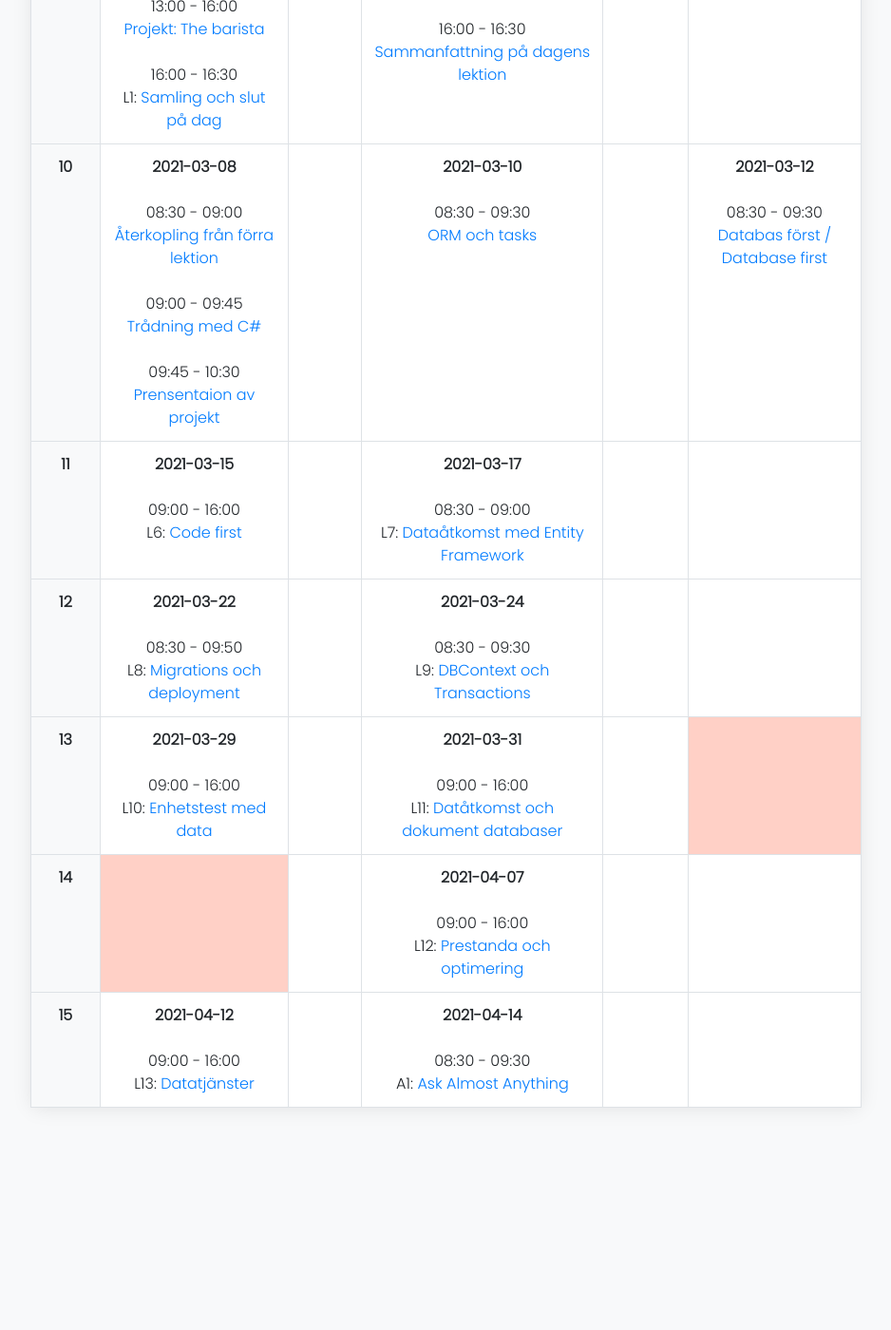
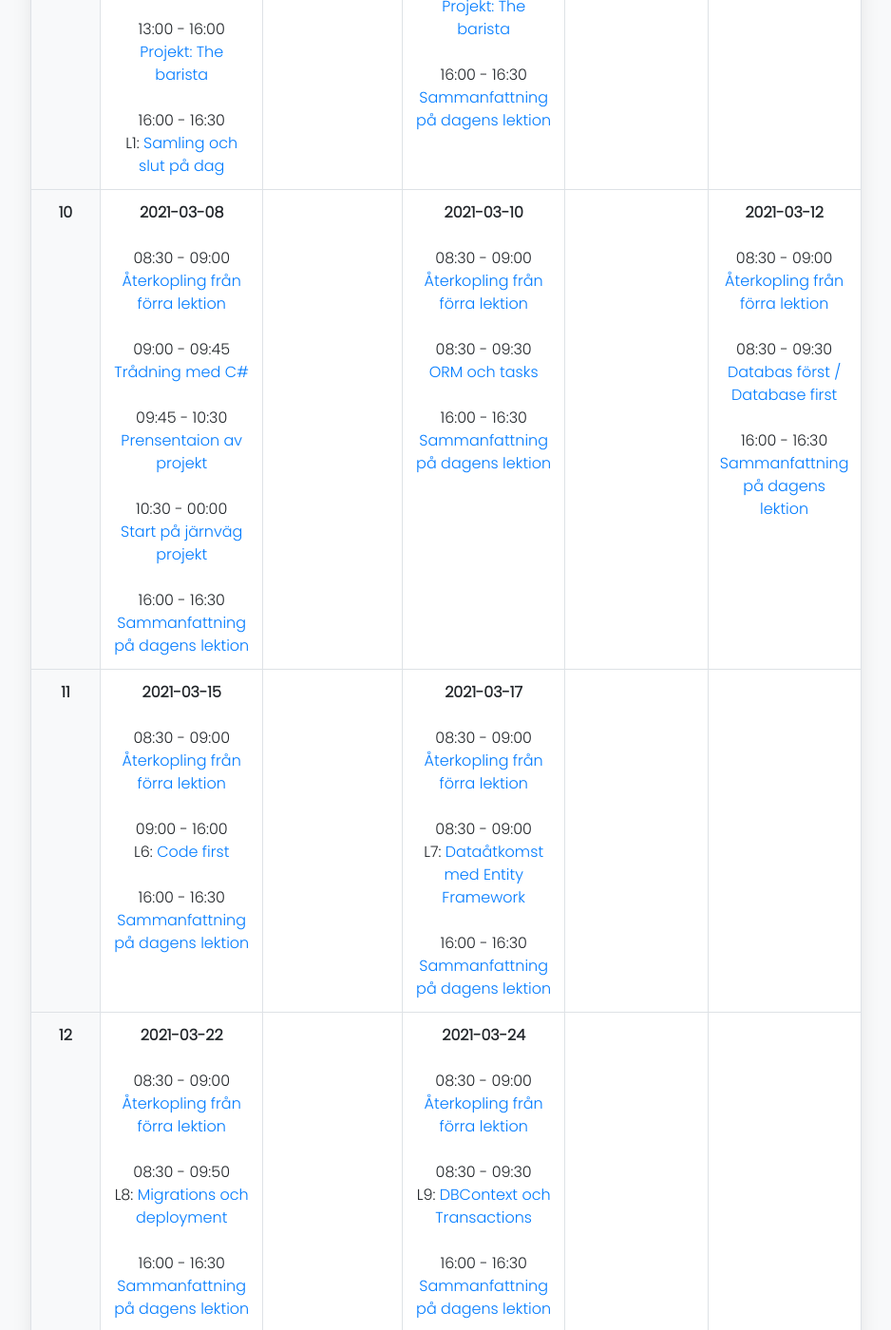
Before and after one commit to PGBSNH20/PGBSNH20-dataatkomst, a Jekyll site: the page built from schedule.md, in a window 1280 px wide and 1400 px high, scrolled down 553 px. Shown: the whole window at 95% size, without its empty margins (171-1109 px from the left). Built offline with Jekyll 4.4.1, drawn with Linux system fonts in a browser that asks for light colours; nearby versions of some CDN libraries; before the commit the page ends 1759 px from its top, so only the background shows below that; some of the changed text lies outside the part shown.

Commit message:
Updates schedule

```diff
--- a/_data/schedule.yml
+++ b/_data/schedule.yml
@@ -115,12 +115,30 @@ weeks:
       description: "Hur har ni implementerat projektet, typ 5+ min per grupp"
       start-full: 20210308T094500
       end-full: 20210308T103000
+    - activity: standup
+      title: "Start på järnväg projekt"
+      titleEn: "Start på railway project"
+      description: "Introduktion till nästa projekt"
+      start-full: 20210308T103000
+      end-full: 20210308T11000
+    - activity: standup
+      title: "Sammanfattning på dagens lektion"
+      titleEn: "Summary of the lecture of the day"
+      description: "Är där frågor? Landing."
+      start-full: 20210308T160000
+      end-full: 20210308T163000
   - day: 2021-03-09
     weekday: "Tisdag"
     activities: null
   - day: 2021-03-10
     weekday: "Onsdag"
     activities:
+    - activity: standup
+      title: "Återkopling från förra lektion"
+      titleEn: "Get together and start of day"
+      description: "Är där frågor sen förra lektion? Boarding card"
+      start-full: 20210310T083000
+      end-full: 20210310T090000
     - activity: lecture
       title: "ORM och tasks"
       titleEn: "ORM and tasks"
@@ -128,12 +146,24 @@ weeks:
       description: "Man använder ett ORM till automatisk att kopla data till objekter, vi titter på hur man kan göra det. Vi försätter med att titta på hur man kan jobba asynkront i C#, i nu med tasks"
       start-full: 20210310T083000
       end-full: 20210310T093000
+    - activity: standup
+      title: "Sammanfattning på dagens lektion"
+      titleEn: "Summary of the lecture of the day"
+      description: "Är där frågor? Landing."
+      start-full: 20210310T160000
+      end-full: 20210310T163000
   - day: 2021-03-11
     weekday: "Torsdag"
     activities: null
   - day: 2021-03-12
     weekday: "Fredag"
     activities:
+    - activity: standup
+      title: "Återkopling från förra lektion"
+      titleEn: "Get together and start of day"
+      description: "Är där frågor sen förra lektion? Boarding card"
+      start-full: 20210312T083000
+      end-full: 20210312T090000
     - activity: lecture
       title: "Databas först / Database first"
       titleEn: "Database first"
@@ -142,6 +172,12 @@ weeks:
       start-full: 20210312T083000
       end-full: 20210312T093000
       discussion: https://github.com/PGBSNH20/PGBSNH20-dataatkomst/discussions/10
+    - activity: standup
+      title: "Sammanfattning på dagens lektion"
+      titleEn: "Summary of the lecture of the day"
+      description: "Är där frågor? Landing."
+      start-full: 20210312T160000
+      end-full: 20210312T163000
 - week: 11
   year: 2021
   description: Denna vecka går vi på gång att jobba med Entity Framework
@@ -149,6 +185,12 @@ weeks:
   - day: 2021-03-15
     weekday: "Måndag"
     activities:
+    - activity: standup
+      title: "Återkopling från förra lektion"
+      titleEn: "Get together and start of day"
+      description: "Är där frågor sen förra lektion? Boarding card"
+      start-full: 20210315T083000
+      end-full: 20210315T090000
     - activity: lecture
       title: "Code first"
       titleEn: "Introduction"
@@ -157,12 +199,24 @@ weeks:
       description: "En teknik vart man skåper en databas utifrån sin kod"
       start-full: 20210315T090000
       end-full: 20210315T160000
+    - activity: standup
+      title: "Sammanfattning på dagens lektion"
+      titleEn: "Summary of the lecture of the day"
+      description: "Är där frågor? Landing."
+      start-full: 20210315T160000
+      end-full: 20210315T163000
   - day: 2021-03-16
     weekday: "Tisdag"
     activities: null
   - day: 2021-03-17
     weekday: "Onsdag"
     activities:
+    - activity: standup
+      title: "Återkopling från förra lektion"
+      titleEn: "Get together and start of day"
+      description: "Är där frågor sen förra lektion? Boarding card"
+      start-full: 20210317T083000
+      end-full: 20210317T090000
     - activity: lecture
       title: "Dataåtkomst med Entity Framework"
       titleEn: "Introduction"
@@ -171,6 +225,12 @@ weeks:
       description: "Dataåtkomst med Entity Framework"
       start-full: 20210317T083000
       end-full: 20210317T090000
+    - activity: standup
+      title: "Sammanfattning på dagens lektion"
+      titleEn: "Summary of the lecture of the day"
+      description: "Är där frågor? Landing."
+      start-full: 20210317T160000
+      end-full: 20210317T163000
   - day: 2021-03-18
     weekday: "Torsdag"
     lecture: null
@@ -184,6 +244,12 @@ weeks:
   - day: 2021-03-22
     weekday: "Måndag"
     activities:
+    - activity: standup
+      title: "Återkopling från förra lektion"
+      titleEn: "Get together and start of day"
+      description: "Är där frågor sen förra lektion? Boarding card"
+      start-full: 20210322T083000
+      end-full: 20210322T090000
     - activity: lecture
       title: "Migrations och deployment"
       titleEn: "Introduction"
@@ -192,12 +258,24 @@ weeks:
       description: "Migrations och deployment"
       start-full: 20210322T083000
       end-full: 20210322T095000
+    - activity: standup
+      title: "Sammanfattning på dagens lektion"
+      titleEn: "Summary of the lecture of the day"
+      description: "Är där frågor? Landing."
+      start-full: 20210322T160000
+      end-full: 20210322T163000
   - day: 2021-03-23
     weekday: "Tisdag"
     activities: null
   - day: 2021-03-24
     weekday: "Onsdag"
     activities:
+    - activity: standup
+      title: "Återkopling från förra lektion"
+      titleEn: "Get together and start of day"
+      description: "Är där frågor sen förra lektion? Boarding card"
+      start-full: 20210324T083000
+      end-full: 20210324T090000
     - activity: lecture
       title: "DBContext och Transactions"
       titleEn: "Introduction"
@@ -206,6 +284,12 @@ weeks:
       description: "DBContext och Transactions"
       start-full: 20210324T083000
       end-full: 20210324T093000
+    - activity: standup
+      title: "Sammanfattning på dagens lektion"
+      titleEn: "Summary of the lecture of the day"
+      description: "Är där frågor? Landing."
+      start-full: 20210324T160000
+      end-full: 20210324T163000
   - day: 2021-03-25
     weekday: "Torsdag"
     lecture: null
@@ -219,6 +303,12 @@ weeks:
   - day: 2021-03-29
     weekday: "Måndag"
     activities:
+    - activity: standup
+      title: "Återkopling från förra lektion"
+      titleEn: "Get together and start of day"
+      description: "Är där frågor sen förra lektion? Boarding card"
+      start-full: 20210329T083000
+      end-full: 20210329T090000
     - activity: lecture
       title: "Enhetstest med data"
       titleEn: "Introduction"
@@ -227,12 +317,24 @@ weeks:
       description: "Enhetstest med data"
       start-full: 20210329T090000
       end-full: 20210329T160000
+    - activity: standup
+      title: "Sammanfattning på dagens lektion"
+      titleEn: "Summary of the lecture of the day"
+      description: "Är där frågor? Landing."
+      start-full: 20210329T160000
+      end-full: 20210329T163000
   - day: 2021-03-30
     weekday: "Tisdag"
     activities: null
   - day: 2021-03-31
     weekday: "Onsdag"
     activities:
+    - activity: standup
+      title: "Återkopling från förra lektion"
+      titleEn: "Get together and start of day"
+      description: "Är där frågor sen förra lektion? Boarding card"
+      start-full: 20210331T083000
+      end-full: 20210331T090000
     - activity: lecture
       title: "Datåtkomst och dokument databaser"
       titleEn: "Introduction"
@@ -241,6 +343,12 @@ weeks:
       description: "Datåtkomst och dokument databaser"
       start-full: 20210331T090000
       end-full: 20210331T160000
+    - activity: standup
+      title: "Sammanfattning på dagens lektion"
+      titleEn: "Summary of the lecture of the day"
+      description: "Är där frågor? Landing."
+      start-full: 20210331T160000
+      end-full: 20210331T163000
   - day: 2021-04-01
     weekday: "Torsdag"
     activities: null
@@ -261,6 +369,12 @@ weeks:
   - day: 2021-04-07
     weekday: "Onsdag"
     activities:
+    - activity: standup
+      title: "Återkopling från förra lektion"
+      titleEn: "Get together and start of day"
+      description: "Är där frågor sen förra lektion? Boarding card"
+      start-full: 20210407T083000
+      end-full: 20210407T090000
     - activity: lecture
       title: "Prestanda och optimering"
       titleEn: "Introduction"
@@ -269,6 +383,12 @@ weeks:
       description: "Prestanda och optimering"
       start-full: 20210407T090000
       end-full: 20210407T160000
+    - activity: standup
+      title: "Sammanfattning på dagens lektion"
+      titleEn: "Summary of the lecture of the day"
+      description: "Är där frågor? Landing."
+      start-full: 20210407T160000
+      end-full: 20210407T163000
   - day: 2021-04-08
     weekday: "Torsdag"
     activities: null
@@ -282,6 +402,12 @@ weeks:
   - day: 2021-04-12
     weekday: "Måndag"
     activities:
+    - activity: standup
+      title: "Återkopling från förra lektion"
+      titleEn: "Get together and start of day"
+      description: "Är där frågor sen förra lektion? Boarding card"
+      start-full: 20210412T083000
+      end-full: 20210412T090000
     - activity: lecture
       title: "Datatjänster"
       titleEn: "Introduction"
@@ -290,12 +416,24 @@ weeks:
       description: "Graphql"
       start-full: 20210412T090000
       end-full: 20210412T160000
+    - activity: standup
+      title: "Sammanfattning på dagens lektion"
+      titleEn: "Summary of the lecture of the day"
+      description: "Är där frågor? Landing."
+      start-full: 20210412T160000
+      end-full: 20210412T163000
   - day: 2021-04-13
     weekday: "Tisdag"
     activities: null
   - day: 2021-04-14
     weekday: "Onsdag"
     activities:
+    - activity: standup
+      title: "Återkopling från förra lektion"
+      titleEn: "Get together and start of day"
+      description: "Är där frågor sen förra lektion? Boarding card"
+      start-full: 20210414T083000
+      end-full: 20210414T090000
     - activity: lecture
       title: "Ask Almost Anything"
       titleEn: "Introduction"
--- a/schedule.md
+++ b/schedule.md
@@ -9,6 +9,14 @@ permalink: /schedule/
 <p>Start: {{ site.course-start}}, slut: {{ site.course-end}}</p>
 <div class="section-des">
 <table class="table table-bordered border-primary">
+  <colgroup>
+      <col style="width: 5em"> <!-- Week -->
+      <col style="width: 20%;"> <!-- Monday -->
+      <col style="width: 20%;"> <!-- Tuesday -->
+      <col style="width: 20%;"> <!-- Wednesday -->
+      <col style="width: 20%;"> <!-- Thursday -->
+      <col> <!-- Friday -->
+  </colgroup>
   <thead>
     <tr>
       <th>Vecka</th>
```
